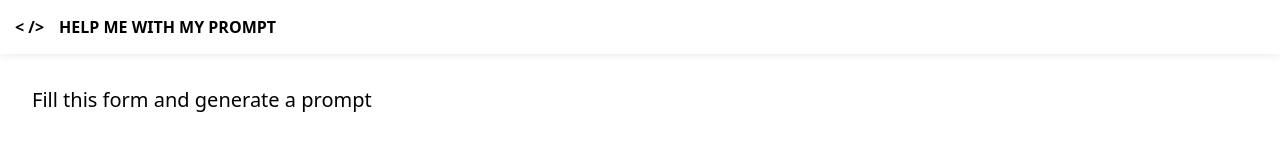
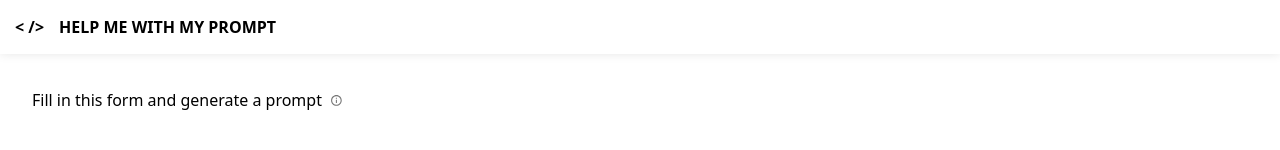
Before and after one commit to Ferez22/hemewimp, a React (Vite) app: page / in a window 1280 px wide. Shown: the top 150 px of the page. Built offline with nearby package versions, Linux system fonts and the light colour scheme.

Commit message:
tooltip with description of the app + app title

```diff
--- a/index.html
+++ b/index.html
@@ -4,7 +4,7 @@
     <meta charset="UTF-8" />
     <link rel="icon" type="image/svg+xml" href="/vite.svg" />
     <meta name="viewport" content="width=device-width, initial-scale=1.0" />
-    <title>Vite + React</title>
+    <title>hemewimp</title>
   </head>
   <body>
     <div id="root"></div>
--- a/src/pages/form-page.tsx
+++ b/src/pages/form-page.tsx
@@ -3,6 +3,9 @@ import MyDescription from '../components/my-description';
 import MyNeeds from '../components/my-needs';
 import Box from '@mui/material/Box';
 import Button from '@mui/material/Button';
+import InfoOutlinedIcon from '@mui/icons-material/InfoOutlined';
+import IconButton from '@mui/material/IconButton';
+import Tooltip from '@mui/material/Tooltip';
 
 const FormPage = () => {
   const [descriptionInput, setDescriptionInput] = useState<string>('');
@@ -23,7 +26,20 @@ const FormPage = () => {
         }
       }}
     >
-      <h1 className="text-xl">Fill this form and generate a prompt</h1>
+      <Box sx={{ display: 'flex', alignItems: 'center' }}>
+        <h1 className="text-l">Fill in this form and generate a prompt</h1>
+        <Tooltip
+          title=" This app helps you write a prompt that you later will use with chatgpt
+          or any other Chatbot. Make sure to be precise with your goal and your
+          needs so the generated prompt is as clear as it can be. It is
+          suggested that you modify the generated prompt to your needs, since
+          this is only a start"
+        >
+          <IconButton>
+            <InfoOutlinedIcon sx={{ fontSize: '0.8rem' }} />
+          </IconButton>
+        </Tooltip>
+      </Box>
       <Box sx={{ marginTop: '30px' }}>
         <MyDescription
           descriptionInput={descriptionInput}
```
